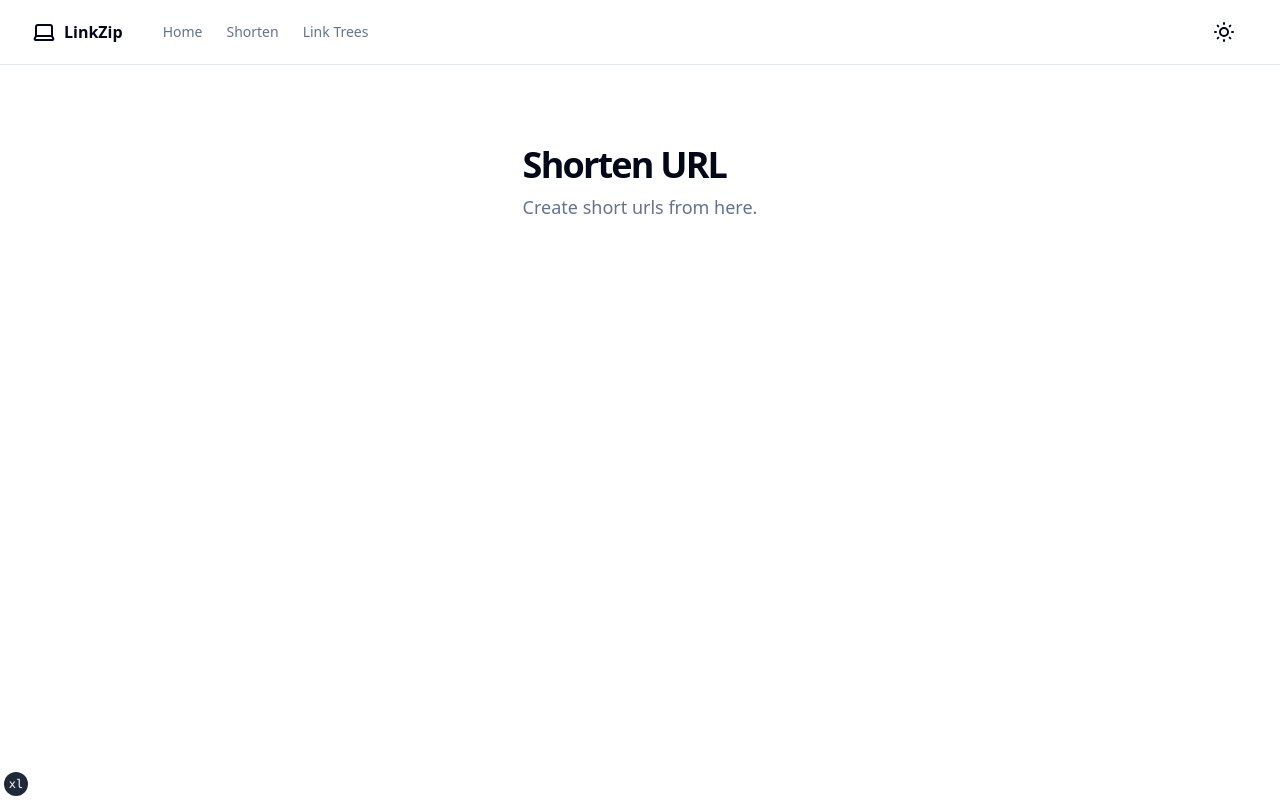
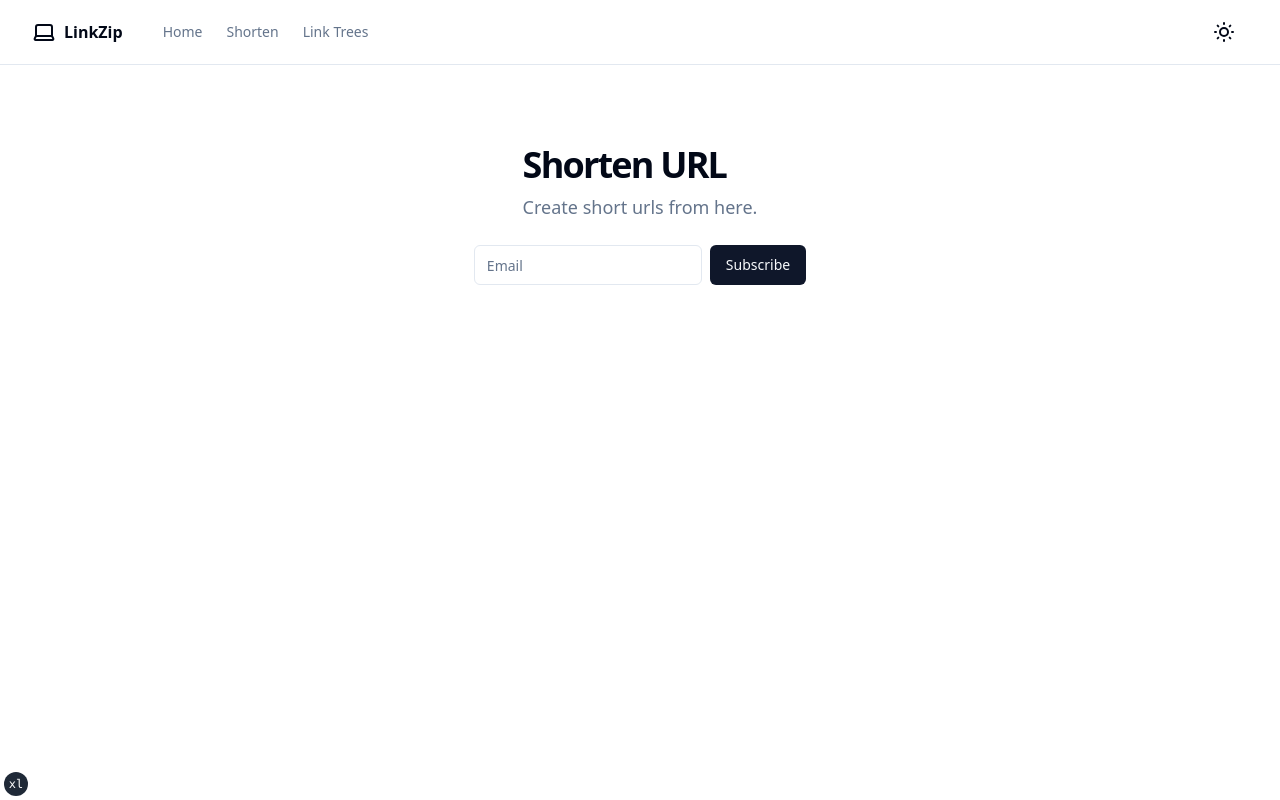
Before and after one commit to alanJames00/LinkZip-Frontend, a React (Vite) app: page /shorten in a window 1280 px wide. Built offline with nearby package versions, Linux system fonts and the light colour scheme.

Commit message:
fix input comp not resolving

```diff
--- a/src/components/shortenURLForm.tsx
+++ b/src/components/shortenURLForm.tsx
@@ -15,7 +15,10 @@ export default function ShortenUrlForm() {
 
             <form onSubmit={handleSubmit}>
 
-
+            <div className="flex w-full max-w-sm items-center space-x-2">
+            <Input type="email" placeholder="Email" />
+            <Button type="submit">Subscribe</Button>
+            </div>
 
             </form>
         </div>
--- a/src/components/ui/input.tsx
+++ b/src/components/ui/input.tsx
@@ -1,6 +1,6 @@
 import * as React from "react"
 
-import { cn } from "src/lib/utils"
+import { cn } from "@/lib/utils"
 
 export interface InputProps
   extends React.InputHTMLAttributes<HTMLInputElement> {}
```
